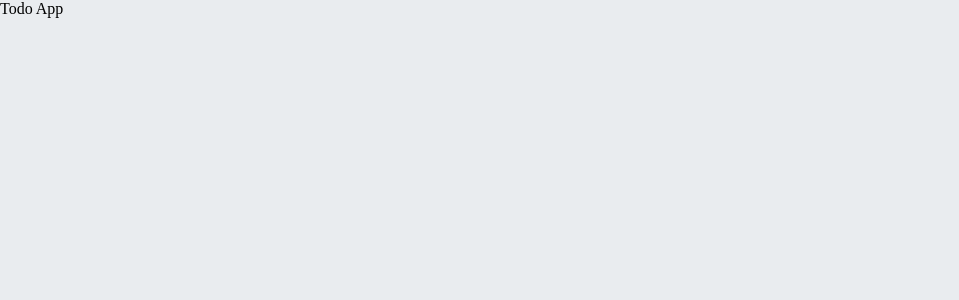
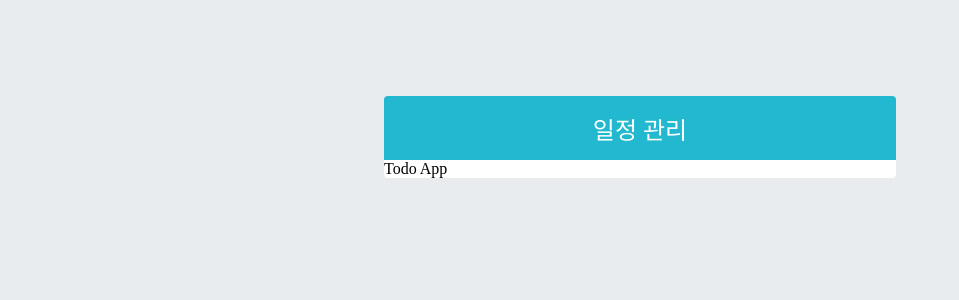
Before and after one commit to Eumnya415/React-Project, a React (Create React App) app in the folder todo-app/: page / in a window 1280 px wide. Shown: the top 300 px of the page, without its empty margins (0-959 px from the left). Built offline with nearby package versions, Linux system fonts and the light colour scheme.

Commit message:
Add: TodoTemplate.css 추가

```diff
--- a/todo-app/src/App.js
+++ b/todo-app/src/App.js
@@ -1,10 +1,9 @@
 import React from 'react';
+import TodoTemplate from './components/TodoTemplate';
 
 const App = () => {
   return (
-    <div>
-      Todo App
-    </div>
+      <TodoTemplate>Todo App</TodoTemplate>
   );
 };
 
--- /dev/null
+++ b/todo-app/src/components/TodoTemplate.css
@@ -0,0 +1,20 @@
+.TodoTemplate {
+    width: 512px;
+    margin-left: auto;
+    margin-right: auto;
+    margin-top: 6rem;
+    border-radius: 4px;
+    overflow: hidden;
+ }
+ .TodoTemplate .app-title {
+    background: #22b8cf;
+    color: white;
+    height: 4rem;
+    font-size: 1.5rem;
+    display: flex;
+    align-items: center;
+    justify-content: center;
+ }
+ .TodoTemplate .content {
+    background: white;
+ }
--- /dev/null
+++ b/todo-app/src/components/TodoTemplate.js
@@ -0,0 +1,13 @@
+import React from 'react';
+import './TodoTemplate.css';
+
+const TodoTemplate = ({children}) => {
+    return (
+        <div className='TodoTemplate'>
+            <div className='app-title'>일정 관리</div>
+            <div className='content'>{children}</div>
+        </div>
+    );
+};
+
+export default TodoTemplate;
--- /dev/null
+++ b/todo-app/src/jsconfig.json
@@ -0,0 +1,5 @@
+{
+    "compilerOptions": {
+        "target": "ES6"
+    }
+ }
```
